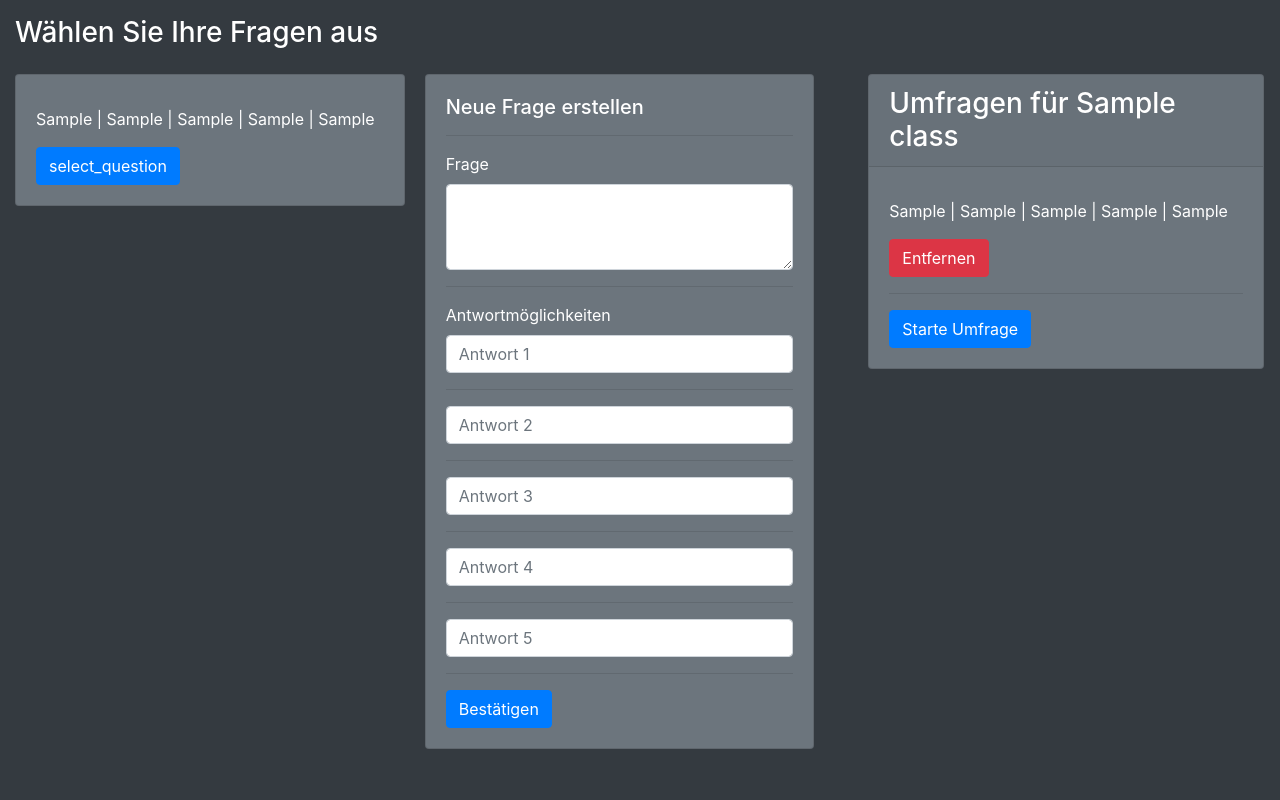
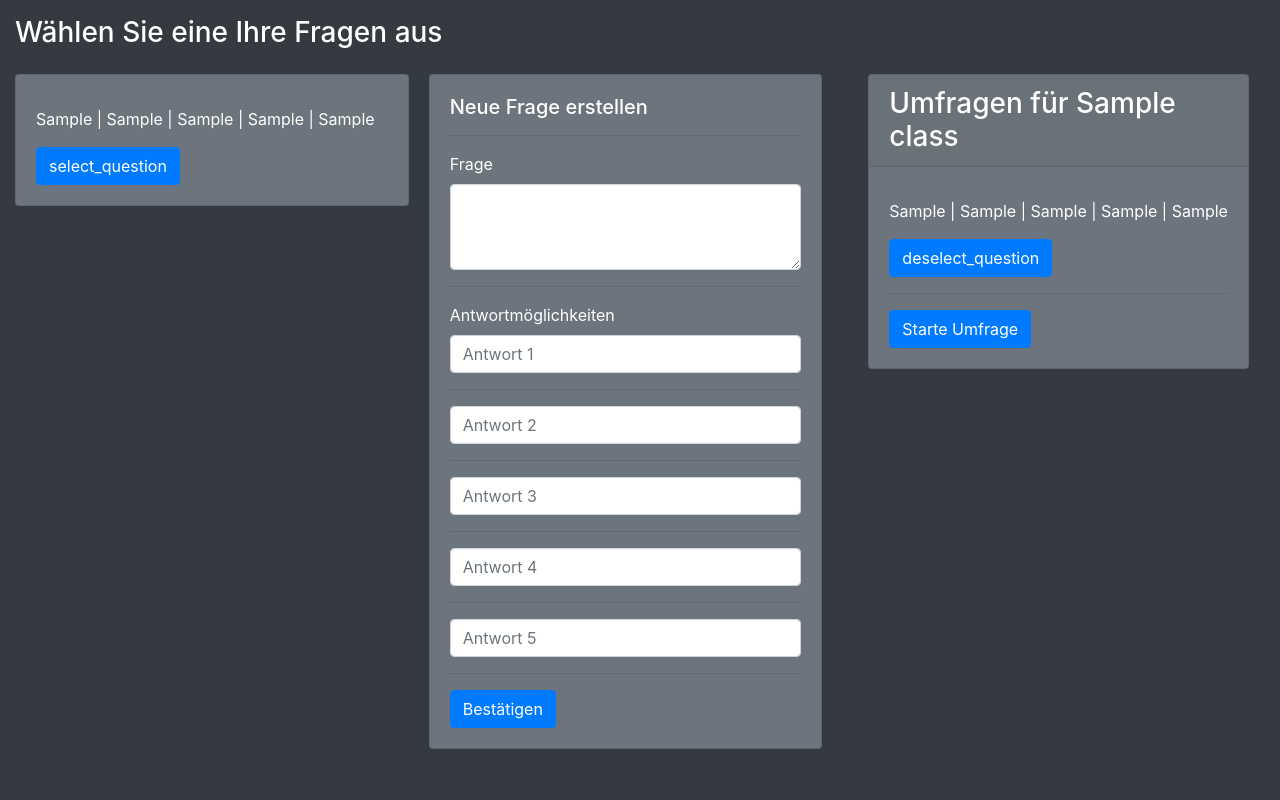
Before and after one commit to lugashiot/Teacher_Feedback, a Django app: template API/teachers/templates/dashboard/create_poll.html in a window 1280 px wide. Run offline with Django 4.2, Linux system fonts and the light colour scheme; the template is opened without the code that fills it: most values are stand-ins (such as "Sample title", 1, 10 or a date in 2020).

Commit message:
clean up

```diff
--- a/API/teachers/templates/dashboard/create_poll.html
+++ b/API/teachers/templates/dashboard/create_poll.html
@@ -9,10 +9,10 @@
   </head>
   <body class="bg-dark text-white">
     <div class="container-fluid">
-      <h3 class="mt-3">Wählen Sie Ihre Fragen aus</h3>
+      <h3 class="mt-3">Wählen Sie eine Ihre Fragen aus</h3>
       <div class="row">
         <div class="col-8 container">
-          <div class="card-columns mt-3 mr-4" style="column-count:2">
+          <div class="card-columns mt-3 mr-3" style="column-count:2">
 
             {% for question in questions %}
               <form action="" method="post" class="card bg-secondary">
@@ -52,19 +52,20 @@
           </div>
         </div>
         <div class="col-4 container">
-          <div class="my-3 mr-3" style="position:fixed!important;height:100%">
-            <div class="card bg-secondary">
+          <div class="mw-100 my-3 mr-3"> <!-- zum fixieren  style="position:fixed!important;height:100%" -->
+            <form action="" method="post" class="card bg-secondary">
+              {%csrf_token%}
               <h3 class="card-header">Umfragen für {{class}}</h3>
               <div class="card-body">
                 {% for question in questions_selected %}
                   <h5 class="card-title">{{question.q}}</h5>
                   <p class="card-text">{{question.a0}} | {{question.a1}} | {{question.a2}} | {{question.a3}} | {{question.a4}}</p>
-                  <a href="#" class="btn btn-danger">Entfernen</a>
+                  <input type="submit" class="btn btn-primary" name="{{question.btn_name}}" value="deselect_question" width="500px">
                   <hr>
                 {% endfor %}
                 <a href="#" class="btn btn-primary">Starte Umfrage</a>
               </div>
-            </div>
+            </form>
           </div>
         </div>
       </div>
```
Also changed, not shown: API/teachers/views.py (+26 -12 lines).
